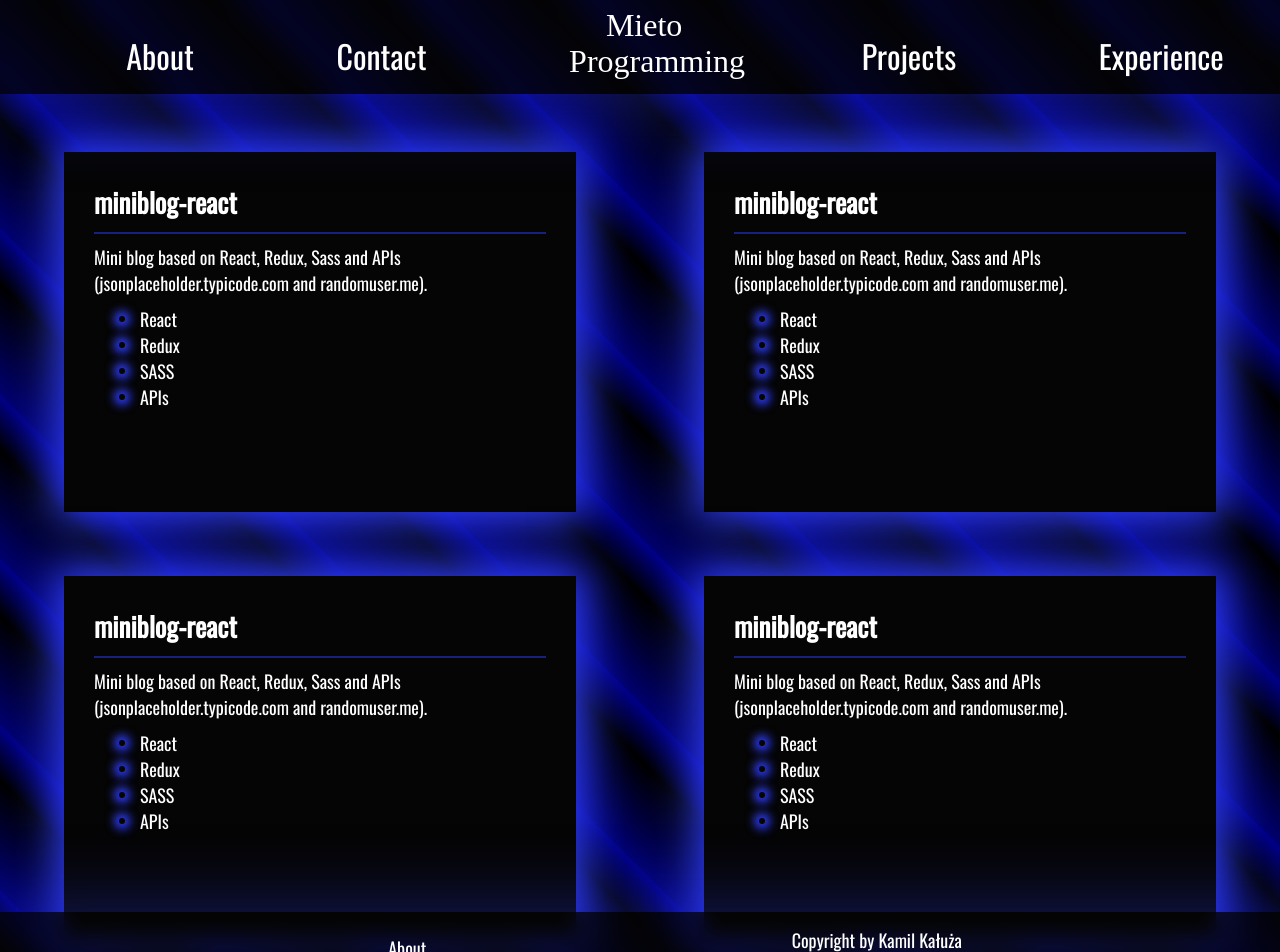
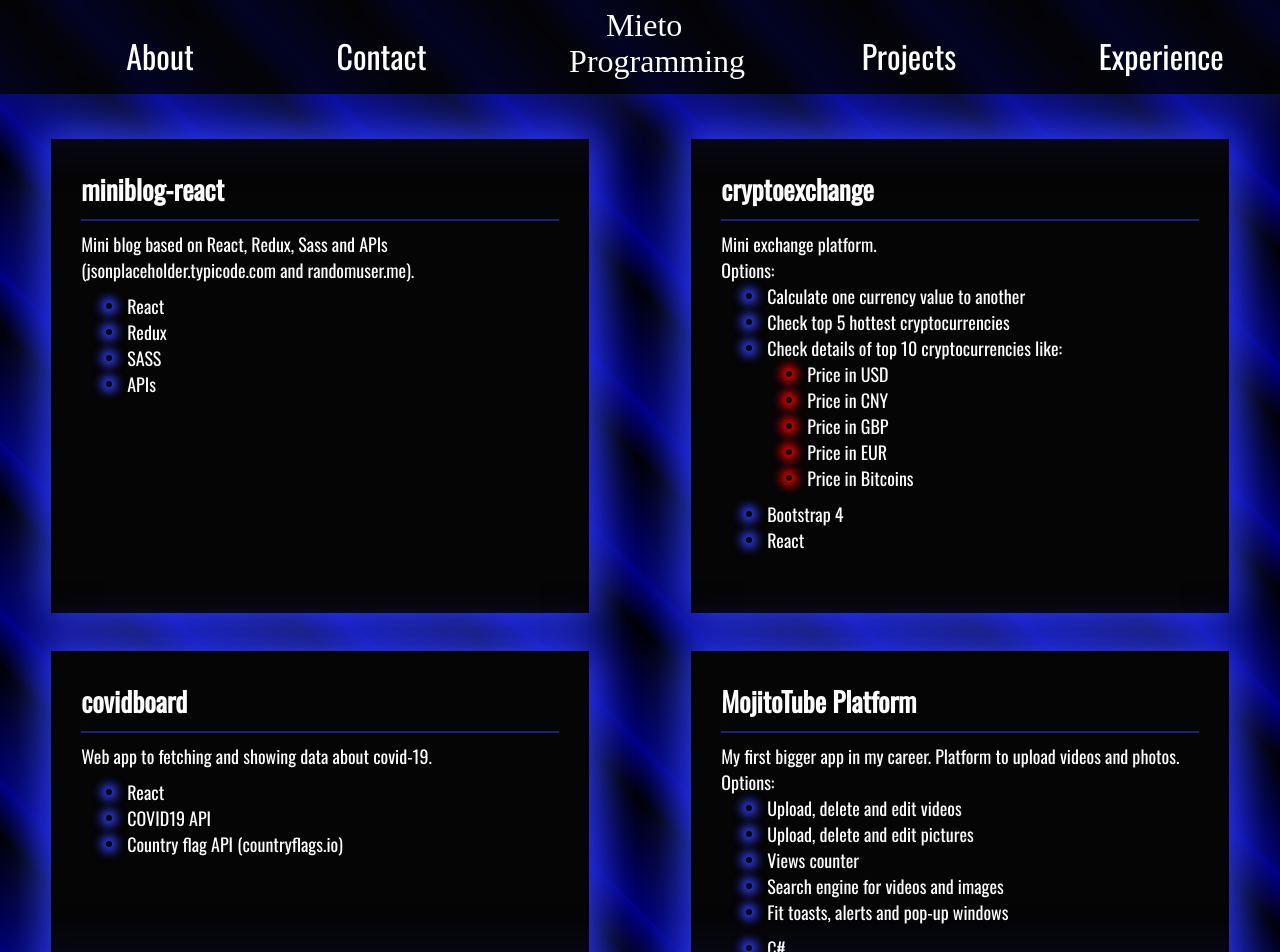
Before and after one commit to MietoProgramming/portfolio, a React (Create React App) app: page /projects in a window 1280 px wide. Shown: the top 952 px of the page. Built offline with nearby package versions, Linux system fonts and the light colour scheme; a web font is replaced by a local one.

Commit message:
Projects view fixes

```diff
--- a/src/components/projects/Projects.jsx
+++ b/src/components/projects/Projects.jsx
@@ -1,9 +1,53 @@
-import React from "react";
+import React, { useState } from "react";
 import "../../styles/Projects.scss";
+import {
+  useTransition,
+  useSpring,
+  useChain,
+  config,
+  animated,
+  useSpringRef,
+} from "react-spring";
+import data from "../../data/projectsData";
 
 const Projects = () => {
+  // const [open, set] = useState(true);
+
+  const springApi = useSpringRef();
+  const { move } = useSpring({
+    ref: springApi,
+    config: config.stiff,
+    from: { y: -100 },
+    to: {
+      y: 0,
+    },
+  });
+
+  const transApi = useSpringRef();
+  const transition = useTransition(data, {
+    ref: transApi,
+    trail: 400 / data.length,
+    from: { opacity: 0.5 },
+    enter: { opacity: 1 },
+    leave: { opacity: 0.5 },
+  });
+
+  useChain([springApi, transApi], [0, 0.5]);
+
   return (
     <div className="projectsContainer">
+      {/* {transition((style, item) => {
+        <animated.div className="projectCard" style={{ ...style }}>
+          <h2>item.title</h2>
+          <div className="underline"></div>
+          <p>item.description</p>
+          <ul>
+            {item.techStack.map((tech) => {
+              return <li>tech</li>;
+            })}
+          </ul>
+        </animated.div>;
+      })} */}
       <div className="projectCard">
         <h2>miniblog-react</h2>
         <div className="underline"></div>
@@ -19,45 +63,58 @@ const Projects = () => {
         </ul>
       </div>
       <div className="projectCard">
-        <h2>miniblog-react</h2>
+        <h2>cryptoexchange</h2>
         <div className="underline"></div>
         <p>
-          Mini blog based on React, Redux, Sass and APIs
-          (jsonplaceholder.typicode.com and randomuser.me).
+          Mini exchange platform. <br />
+          Options: <br />
+          <ul>
+            <li>Calculate one currency value to another</li>
+            <li>Check top 5 hottest cryptocurrencies</li>
+            <li>Check details of top 10 cryptocurrencies like:</li>
+            <ul>
+              <li className="li-2">Price in USD</li>
+              <li className="li-2">Price in CNY</li>
+              <li className="li-2">Price in GBP</li>
+              <li className="li-2">Price in EUR</li>
+              <li className="li-2">Price in Bitcoins</li>
+            </ul>
+          </ul>
         </p>
         <ul>
+          <li>Bootstrap 4</li>
           <li>React</li>
-          <li>Redux</li>
-          <li>SASS</li>
-          <li>APIs</li>
         </ul>
       </div>
       <div className="projectCard">
-        <h2>miniblog-react</h2>
+        <h2>covidboard</h2>
         <div className="underline"></div>
-        <p>
-          Mini blog based on React, Redux, Sass and APIs
-          (jsonplaceholder.typicode.com and randomuser.me).
-        </p>
+        <p>Web app to fetching and showing data about covid-19.</p>
         <ul>
           <li>React</li>
-          <li>Redux</li>
-          <li>SASS</li>
-          <li>APIs</li>
+          <li>COVID19 API</li>
+          <li>Country flag API (countryflags.io)</li>
         </ul>
       </div>
       <div className="projectCard">
-        <h2>miniblog-react</h2>
+        <h2>MojitoTube Platform</h2>
         <div className="underline"></div>
         <p>
-          Mini blog based on React, Redux, Sass and APIs
-          (jsonplaceholder.typicode.com and randomuser.me).
+          My first bigger app in my career. Platform to upload videos and
+          photos. Options: <br />
+          <ul>
+            <li>Upload, delete and edit videos</li>
+            <li>Upload, delete and edit pictures</li>
+            <li>Views counter</li>
+            <li>Search engine for videos and images</li>
+            <li>Fit toasts, alerts and pop-up windows</li>
+          </ul>
         </p>
         <ul>
-          <li>React</li>
-          <li>Redux</li>
-          <li>SASS</li>
-          <li>APIs</li>
+          <li>C#</li>
+          <li>ASP.NET</li>
+          <li>Toastr (JS lib)</li>
+          <li>Sweet alerts (JS lib)</li>
         </ul>
       </div>
     </div>
--- /dev/null
+++ b/src/data/projectsData.js
@@ -0,0 +1,20 @@
+export default [{
+    title: "miniblog-react",
+    description: `Mini blog based on React, Redux, Sass and APIs (jsonplaceholder.typicode.com and randomuser.me).`,
+    techStack: ["React", "Redux", "Sass", "APIs"]
+},
+{
+    title: "miniblog-react",
+    description: `Mini blog based on React, Redux, Sass and APIs (jsonplaceholder.typicode.com and randomuser.me).`,
+    techStack: ["React", "Redux", "Sass", "APIs"]
+},
+{
+    title: "miniblog-react",
+    description: `Mini blog based on React, Redux, Sass and APIs (jsonplaceholder.typicode.com and randomuser.me).`,
+    techStack: ["React", "Redux", "Sass", "APIs"]
+},
+{
+    title: "miniblog-react",
+    description: `Mini blog based on React, Redux, Sass and APIs (jsonplaceholder.typicode.com and randomuser.me).`,
+    techStack: ["React", "Redux", "Sass", "APIs"]
+},]
--- a/src/styles/App.scss
+++ b/src/styles/App.scss
@@ -24,7 +24,7 @@ body::-webkit-scrollbar {
   top: 0;
   left: -200px;
   z-index: -1;
-  height: calc(122vh + 100px);
+  height: calc(143vh);
   width: calc(100vw + 400px);
   background-repeat: repeat;
   background-size: cover;
--- a/src/styles/Home.scss
+++ b/src/styles/Home.scss
@@ -32,7 +32,6 @@
     justify-content: center;
     font-size: 3rem;
     font-family: $quint-font;
-    background-color: grey; //TODO: delete it
     padding: 0px 40px;
     margin: 30px 0px;
     box-shadow: 0px 5px 40px 5px rgba(0, 0, 0, 0.9);
--- a/src/styles/Layout.scss
+++ b/src/styles/Layout.scss
@@ -44,7 +44,7 @@ footer {
   flex-direction: row;
   justify-content: space-evenly;
   position: absolute;
-  top: 114vh;
+  top: 124vh;
 
   .iconsC {
     opacity: 0.2;
--- a/src/styles/Projects.scss
+++ b/src/styles/Projects.scss
@@ -10,7 +10,7 @@
     flex-direction: column;
     padding: 30px;
     padding-bottom: 50px;
-    margin: 5% 10%;
+    margin: 3% 8%;
     min-height: 35vh;
     background: $primary-color;
     box-shadow: 0px 0px 40px 10px $secondary-color;
@@ -42,4 +42,19 @@
       color: $primary-color;
     }
   }
+
+  li.li-2 {
+    &::before {
+      content: "";
+      position: relative;
+      right: 15px;
+      top: -5px;
+      width: 6px;
+      height: 6px;
+      display: inline-block;
+      box-shadow: 0px 0px 10px 5px rgba(red, 1);
+      border-radius: 50%;
+      color: $primary-color;
+    }
+  }
 }
```
